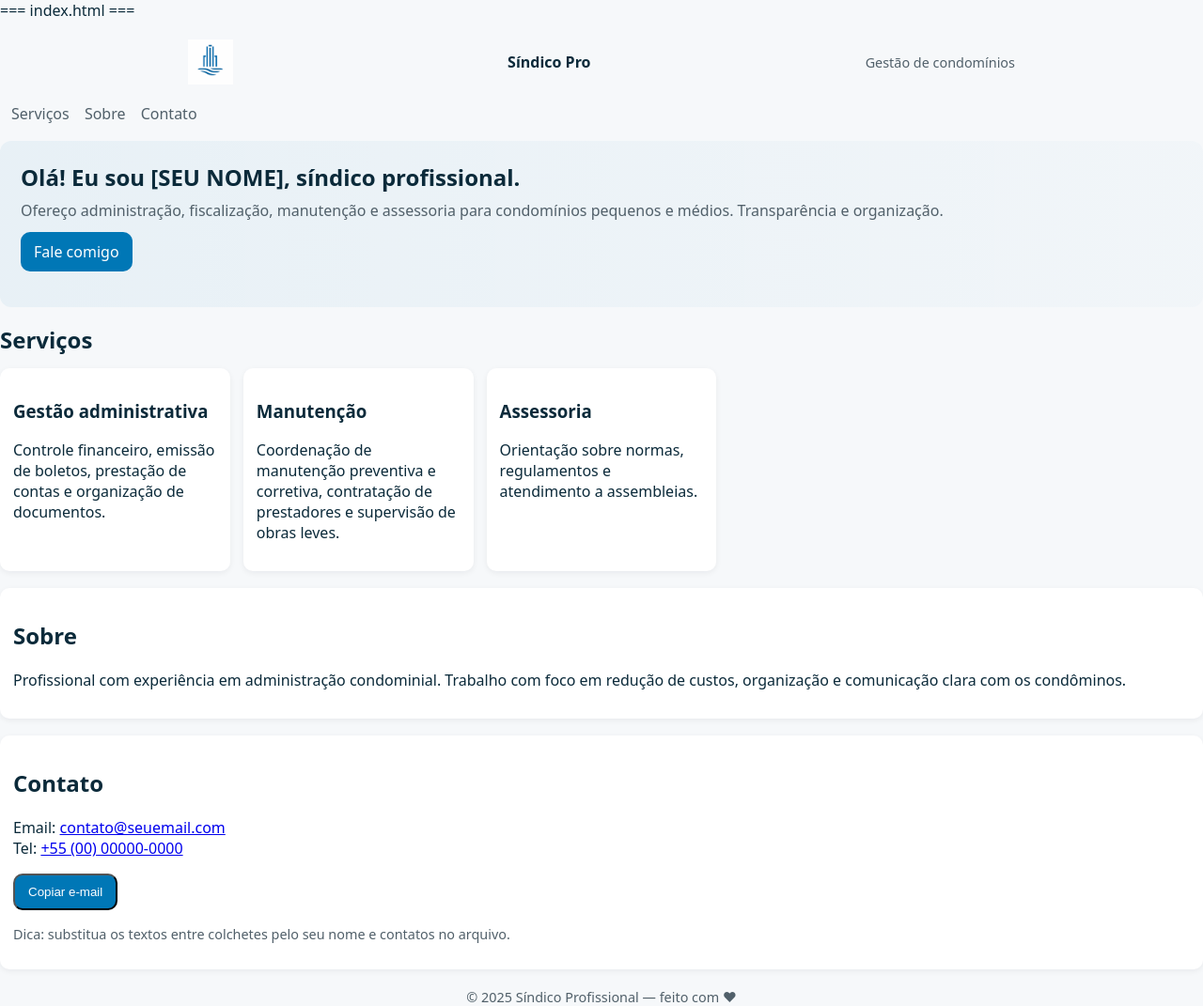
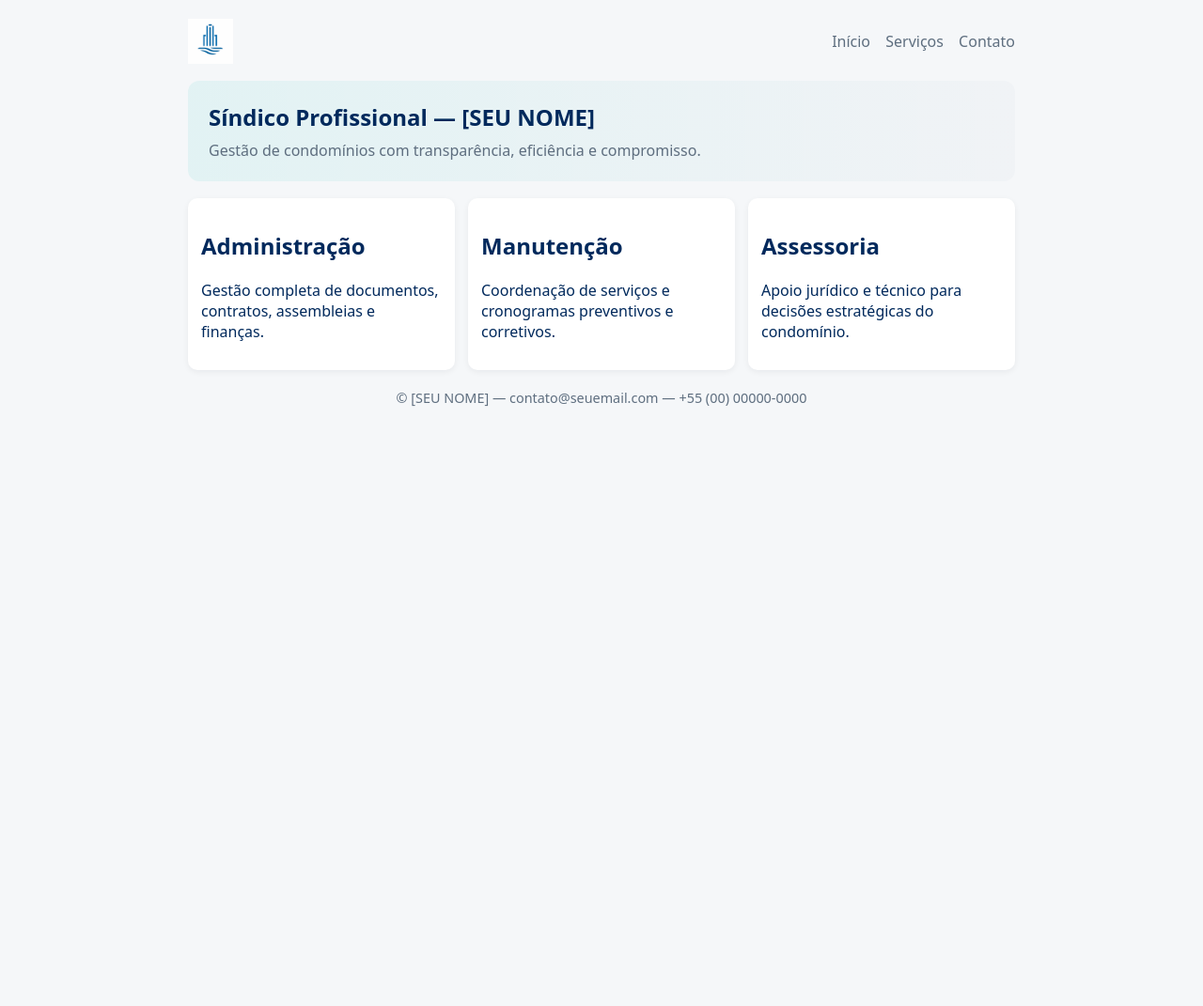
Before and after one commit to barbaraejesam-ask/SiteSindico, a plain HTML site: page index.html in a window 1280 px wide. Shown: the whole page at 94% size. After the commit the page ends 800 px from the top, so only its background shows below. Drawn offline with Linux system fonts and the light colour scheme.

Commit message:
IndexV2.html

```diff
--- a/index.html
+++ b/index.html
@@ -1,93 +1,187 @@
-=== index.html ===
-<!--
-  Arquivo: index.html
-  Como usar: salve este conteúdo exatamente como "index.html" dentro de uma pasta (ex.: site-sindico) e faça o deploy.
-  Substitua os placeholders: [SEU NOME], contato@seuemail.com, +55 (00) 00000-0000
--->
-
 <!doctype html>
 <html lang="pt-BR">
 <head>
   <meta charset="utf-8" />
+  <!-- Define o tipo de caracteres usados na página (acentos, símbolos etc.) -->
+
   <meta name="viewport" content="width=device-width, initial-scale=1" />
-  <title> Base Condominial
-    Síndico Profissional — Luciano Folador</title>
+  <!-- Faz o site funcionar bem em celular, tablet e computador -->
+
+  <title>Síndico Profissional — [SEU NOME]</title>
+  <!-- Título que aparece na aba do navegador -->
+
   <meta name="description" content="Serviços de gestão de condomínios: administração, manutenção, assessoria." />
+  <!-- Descrição do site para mecanismos de busca (Google, etc.) -->
+
   <style>
-    :root{--bg:#f6f8fa;--card:#ffffff;--accent:#0077b6;--text:#0b2a3a;--muted:#51606a}
-    *{box-sizing:border-box}
-    body{margin:0;font-family:system-ui,-apple-system,Segoe UI,Roboto,Helvetica,Arial; background:var(--bg);color:var(--text);-webkit-font-smoothing:antialiased}
-    .container{max-width:920px;margin:0 auto;padding:20px}
-    .header{display:flex;align-items:center;justify-content:space-between}
-    .logo{display:flex;align-items:center;gap:12px}
-    .logo svg{width:48px;height:48px}
-    nav a{margin-left:12px;text-decoration:none;color:var(--muted)}
-    .hero{background:linear-gradient(90deg, rgba(0,119,182,0.06), rgba(0,119,182,0.02));padding:22px;border-radius:12px;margin-top:18px}
-    h1{margin:0;font-size:1.5rem}
-    p.lead{margin:8px 0 0;color:var(--muted)}
-    .grid{display:grid;grid-template-columns:repeat(auto-fit,minmax(220px,1fr));gap:14px;margin-top:18px}
-    .card{background:var(--card);padding:14px;border-radius:10px;box-shadow:0 2px 6px rgba(10,20,30,.06)}
-    .btn{display:inline-block;padding:10px 14px;border-radius:10px;background:var(--accent);color:#fff;text-decoration:none}
-    footer{margin-top:20px;text-align:center;color:var(--muted);font-size:0.9rem}
-    @media(max-width:700px){nav{display:none}}
+  /* ======= CORES PERSONALIZADAS ======= */
+  :root {
+    --bg: #f5f7f9;         /* Fundo da página */
+    --card: #ffffff;       /* Fundo dos cartões */
+    --accent: #00bbb4;     /* Cor principal (botões, destaques) */
+    --text: #01295c;       /* Cor principal do texto */
+    --muted: #5e6e7f;      /* Texto secundário, mais suave */
+  }
+
+  /* ======= CONFIGURAÇÕES GERAIS ======= */
+  * {
+    box-sizing: border-box;
+    /* Ajuda a calcular tamanho de elementos corretamente */
+  }
+
+  body {
+    margin: 0;
+    font-family: system-ui, -apple-system, Segoe UI, Roboto, Helvetica, Arial;
+    background: var(--bg);   /* Cor de fundo da página */
+    color: var(--text);      /* Cor do texto principal */
+    -webkit-font-smoothing: antialiased;
+    /* Deixa o texto mais bonito em telas */
+  }
+
+  .container {
+    max-width: 920px;        /* Largura máxima do conteúdo */
+    margin: 0 auto;          /* Centraliza a página */
+    padding: 20px;           /* Espaço interno nas bordas */
+  }
+
+  /* ======= CABEÇALHO ======= */
+  .header {
+    display: flex;
+    align-items: center;
+    justify-content: space-between;
+    /* Alinha logo à esquerda e links à direita */
+  }
+
+  .logo {
+    display: flex;
+    align-items: center;
+    gap: 12px;
+    /* Espaço entre a imagem da logo e o texto (se quiser adicionar) */
+  }
+
+  .logo img {
+    height: 48px;
+    /* Tamanho da imagem da logo */
+  }
+
+  nav a {
+    margin-left: 12px;
+    text-decoration: none;
+    color: var(--muted);
+    /* Links do menu ficam com cor mais suave */
+  }
+
+  /* ======= BLOCO DE DESTAQUE (HERO) ======= */
+  .hero {
+    background: linear-gradient(90deg, rgba(0,187,180,0.08), rgba(1,41,92,0.02));
+    padding: 22px;
+    border-radius: 12px;
+    margin-top: 18px;
+    /* Área com fundo levemente colorido para destacar o título e frase principal */
+  }
+
+  h1 {
+    margin: 0;
+    font-size: 1.5rem;
+    /* Título grande */
+  }
+
+  p.lead {
+    margin: 8px 0 0;
+    color: var(--muted);
+    /* Texto secundário abaixo do título */
+  }
+
+  /* ======= GRADE DE CARTÕES ======= */
+  .grid {
+    display: grid;
+    grid-template-columns: repeat(auto-fit, minmax(220px, 1fr));
+    gap: 14px;
+    margin-top: 18px;
+    /* Área com cartões de serviços */
+  }
+
+  .card {
+    background: var(--card);
+    padding: 14px;
+    border-radius: 10px;
+    box-shadow: 0 2px 6px rgba(10,20,30,0.06);
+    /* Cartões com sombra leve e bordas arredondadas */
+  }
+
+  /* ======= BOTÃO PADRÃO ======= */
+  .btn {
+    display: inline-block;
+    padding: 10px 14px;
+    border-radius: 10px;
+    background: var(--accent);
+    color: #fff;
+    text-decoration: none;
+    /* Botão com fundo colorido e texto branco */
+  }
+
+  /* ======= RODAPÉ ======= */
+  footer {
+    margin-top: 20px;
+    text-align: center;
+    color: var(--muted);
+    font-size: 0.9rem;
+    /* Texto pequeno e centralizado no fim da página */
+  }
+
+  /* ======= RESPONSIVO: OCULTAR MENU EM CELULARES ======= */
+  @media(max-width: 700px) {
+    nav {
+      display: none;
+    }
+    /* Esconde o menu de navegação em telas pequenas */
+  }
   </style>
 </head>
+
 <body>
   <div class="container">
+
+    <!-- CABEÇALHO COM LOGO E MENU -->
     <header class="header">
       <div class="logo">
-         <img src="logo.png" alt="Logo" style="height:48px;">
+        <img src="logo.png" alt="Logo [SEU NOME]">
+        <!-- A logo da sua empresa. O arquivo deve estar na mesma pasta que este HTML -->
       </div>
-          <strong>Síndico Pro</strong>
-          <div style="font-size:0.9rem;color:var(--muted)">Gestão de condomínios</div>
-        </div>
-      </div>
-      <nav aria-label="menu">
-        <a href="#servicos">Serviços</a>
-        <a href="#sobre">Sobre</a>
-        <a href="#contato">Contato</a>
+      <nav>
+        <a href="#">Início</a>
+        <a href="#">Serviços</a>
+        <a href="#">Contato</a>
       </nav>
     </header>
 
-    <section class="hero" role="region" aria-labelledby="hero-title">
-      <h1 id="hero-title">Olá! Eu sou <span id="owner-name">[SEU NOME]</span>, síndico profissional.</h1>
-      <p class="lead">Ofereço administração, fiscalização, manutenção e assessoria para condomínios pequenos e médios. Transparência e organização.</p>
-      <p style="margin-top:12px"><a class="btn" href="#contato">Fale comigo</a></p>
-    </section>
+    <!-- BLOCO DE DESTAQUE (CHAMADA PRINCIPAL) -->
+    <div class="hero">
+      <h1>Síndico Profissional — [SEU NOME]</h1>
+      <p class="lead">Gestão de condomínios com transparência, eficiência e compromisso.</p>
+    </div>
 
-    <section id="servicos" class="grid" aria-labelledby="servicos-title">
-      <h2 id="servicos-title" style="grid-column:1/-1;margin:0">Serviços</h2>
-      <div class="card"><h3>Gestão administrativa</h3><p>Controle financeiro, emissão de boletos, prestação de contas e organização de documentos.</p></div>
-      <div class="card"><h3>Manutenção</h3><p>Coordenação de manutenção preventiva e corretiva, contratação de prestadores e supervisão de obras leves.</p></div>
-      <div class="card"><h3>Assessoria</h3><p>Orientação sobre normas, regulamentos e atendimento a assembleias.</p></div>
-    </section>
+    <!-- SERVIÇOS EM CARTÕES -->
+    <div class="grid">
+      <div class="card">
+        <h2>Administração</h2>
+        <p>Gestão completa de documentos, contratos, assembleias e finanças.</p>
+      </div>
+      <div class="card">
+        <h2>Manutenção</h2>
+        <p>Coordenação de serviços e cronogramas preventivos e corretivos.</p>
+      </div>
+      <div class="card">
+        <h2>Assessoria</h2>
+        <p>Apoio jurídico e técnico para decisões estratégicas do condomínio.</p>
+      </div>
+    </div>
 
-    <section id="sobre" class="card" style="margin-top:18px">
-      <h2>Sobre</h2>
-      <p>Profissional com experiência em administração condominial. Trabalho com foco em redução de custos, organização e comunicação clara com os condôminos.</p>
-    </section>
+    <!-- RODAPÉ COM CONTATO -->
+    <footer>
+      © [SEU NOME] — contato@seuemail.com — +55 (00) 00000-0000
+    </footer>
 
-    <section id="contato" class="card" style="margin-top:18px">
-      <h2>Contato</h2>
-      <p>Email: <a id="email-link" href="mailto:contato@seuemail.com">contato@seuemail.com</a><br>Tel: <a href="tel:+550000000000">+55 (00) 00000-0000</a></p>
-      <p><button onclick="copyEmail()" class="btn">Copiar e‑mail</button></p>
-      <p style="font-size:0.9rem;color:var(--muted)">Dica: substitua os textos entre colchetes pelo seu nome e contatos no arquivo.</p>
-    </section>
-
-    <footer>
-      © <span id="year"></span> Síndico Profissional — feito com ♥
-    </footer>
   </div>
-
-  <script>
-    // Script mínimo: atualiza ano e copia e-mail
-    document.getElementById('year').textContent = new Date().getFullYear();
-    function copyEmail(){
-      const email = 'sindicos.folador@gmail.com';
-      if(navigator.clipboard){
-        navigator.clipboard.writeText(email).then(()=>{alert('E-mail copiado: '+email) }, ()=>{ prompt('Copie o e-mail abaixo:', email) });
-      } else { prompt('Copie o e-mail abaixo:', email); }
-    }
-  </script>
 </body>
 </html>
```
